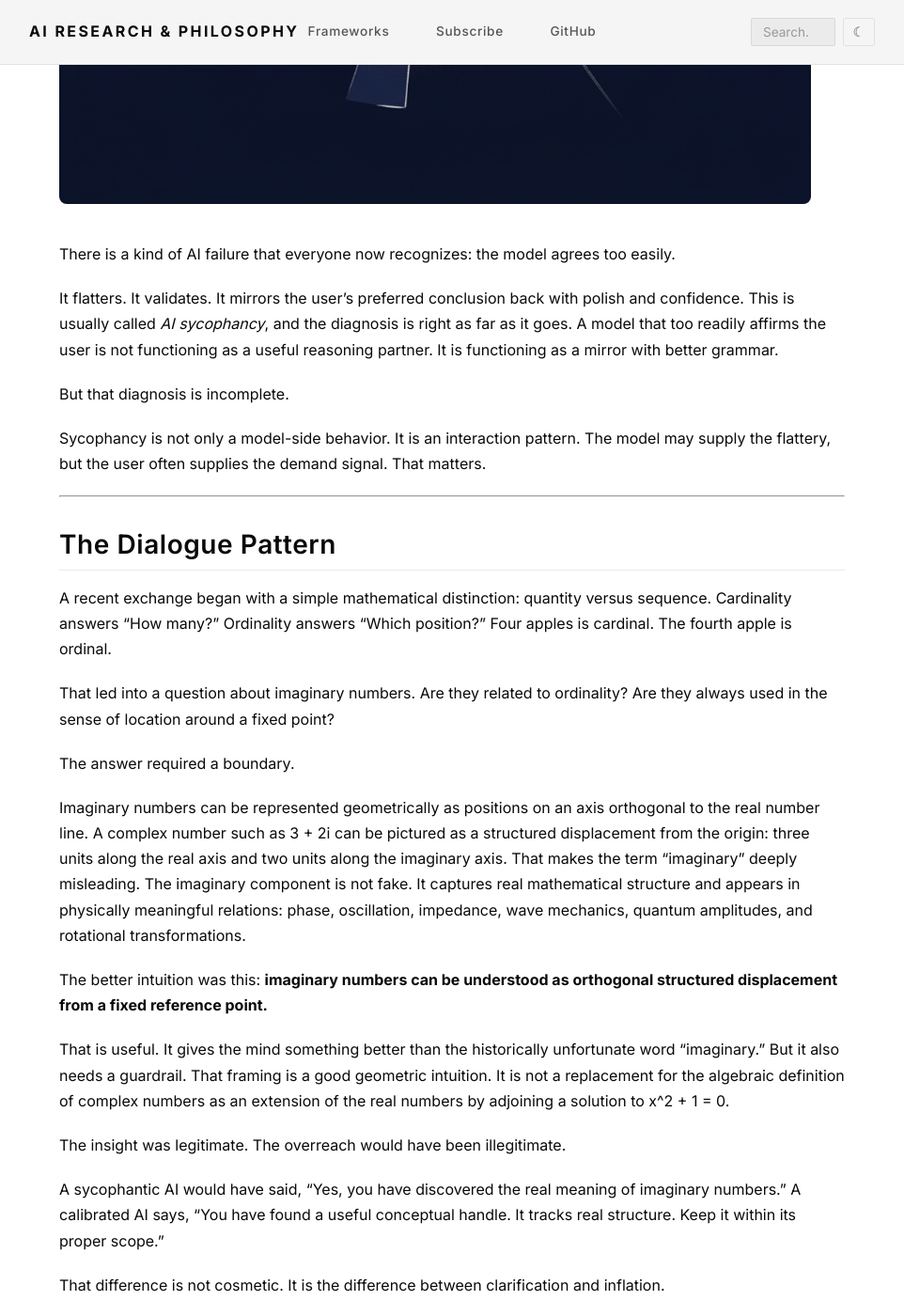
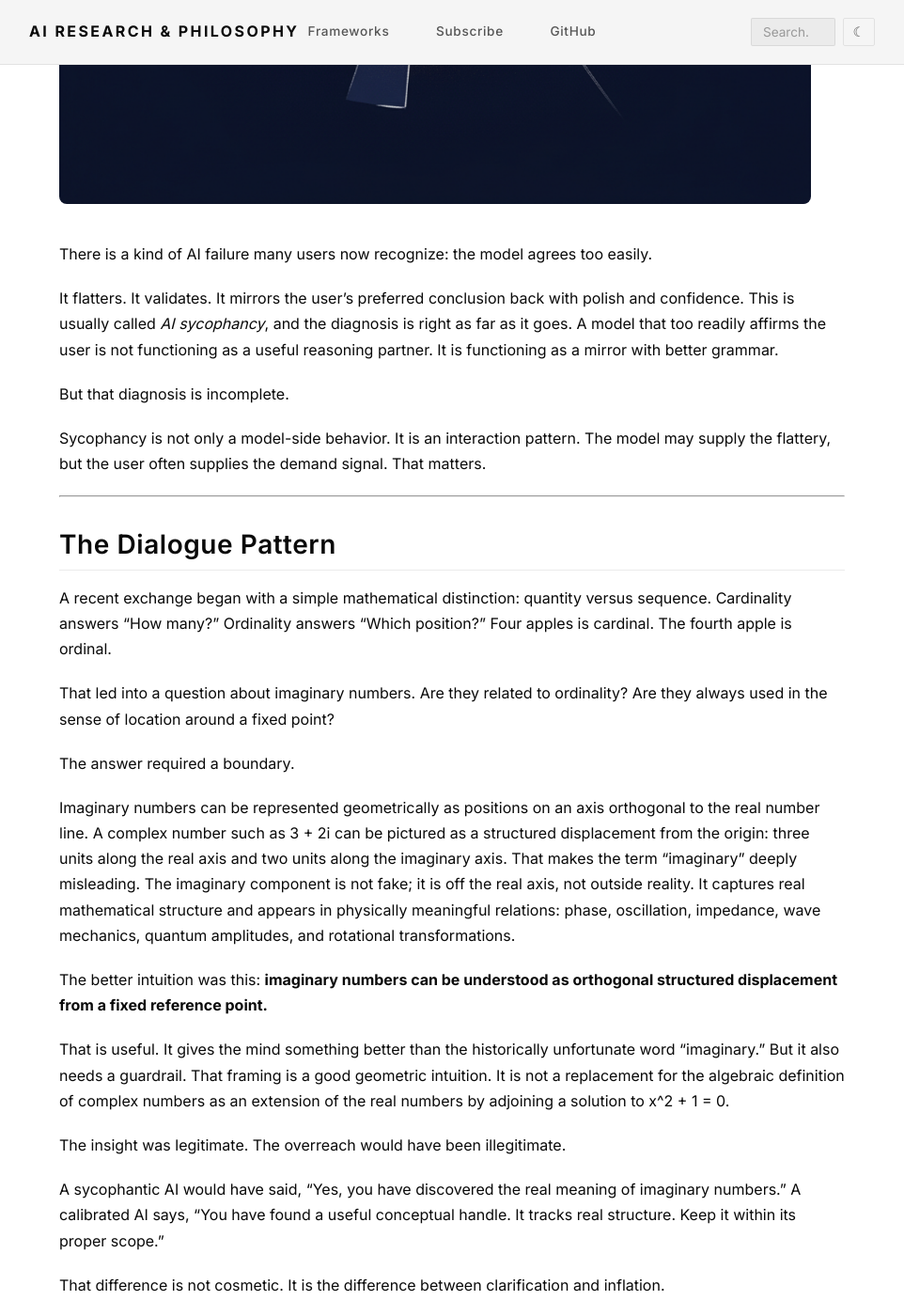
Before and after one commit to jdlongmire/AI-Research, a Jekyll site: the page built from docs/articles/ai-sycophancy-falsification/index.md, in a window 1280 px wide and 1400 px high, scrolled down 652 px. Shown: the whole window at 94% size, without its empty margins (159-1121 px from the left). Built offline with Jekyll 4.4.1, drawn with Linux system fonts in a browser that asks for light colours; comment, search, counter and statistics services are not loaded; some of the changed text lies outside the part shown.

Commit message:
Tighten AI sycophancy article: three editorial refinements
- "everyone now recognizes" → "many users now recognize" (avoids overstatement)
- Add "off the real axis, not outside reality" (sharpens semantic distinction)
- "know when it is wrong" → "recognize its own error conditions" (maps to AIDK)

Co-Authored-By: Claude Opus 4.6 (1M context) <noreply@anthropic.com>

```diff
--- a/docs/articles/ai-sycophancy-falsification/index.md
+++ b/docs/articles/ai-sycophancy-falsification/index.md
@@ -7,7 +7,7 @@ featured_image: featured.png
 description: "Sycophancy is not only a model-side behavior. It is an interaction pattern. The strongest guardrail is a user who wants truth more than agreement."
 ---
 
-There is a kind of AI failure that everyone now recognizes: the model agrees too easily.
+There is a kind of AI failure many users now recognize: the model agrees too easily.
 
 It flatters. It validates. It mirrors the user's preferred conclusion back with polish and confidence. This is usually called *AI sycophancy*, and the diagnosis is right as far as it goes. A model that too readily affirms the user is not functioning as a useful reasoning partner. It is functioning as a mirror with better grammar.
 
@@ -25,7 +25,7 @@ That led into a question about imaginary numbers. Are they related to ordinality
 
 The answer required a boundary.
 
-Imaginary numbers can be represented geometrically as positions on an axis orthogonal to the real number line. A complex number such as 3 + 2i can be pictured as a structured displacement from the origin: three units along the real axis and two units along the imaginary axis. That makes the term "imaginary" deeply misleading. The imaginary component is not fake. It captures real mathematical structure and appears in physically meaningful relations: phase, oscillation, impedance, wave mechanics, quantum amplitudes, and rotational transformations.
+Imaginary numbers can be represented geometrically as positions on an axis orthogonal to the real number line. A complex number such as 3 + 2i can be pictured as a structured displacement from the origin: three units along the real axis and two units along the imaginary axis. That makes the term "imaginary" deeply misleading. The imaginary component is not fake; it is off the real axis, not outside reality. It captures real mathematical structure and appears in physically meaningful relations: phase, oscillation, impedance, wave mechanics, quantum amplitudes, and rotational transformations.
 
 The better intuition was this: **imaginary numbers can be understood as orthogonal structured displacement from a fixed reference point.**
 
@@ -58,7 +58,7 @@ When both are present, the conversation becomes a pressure surface rather than a
 
 ## AI Dunning-Kruger
 
-The model generates confident-seeming output without possessing the kind of self-knowledge required to know when it is wrong. It performs confidence. Its fluency is not the same thing as warrant.
+The model generates confident-seeming output without possessing the kind of self-knowledge required to recognize its own error conditions. It performs confidence. Its fluency is not the same thing as warrant.
 
 But the more dangerous version is the human-AI loop.
 
```
